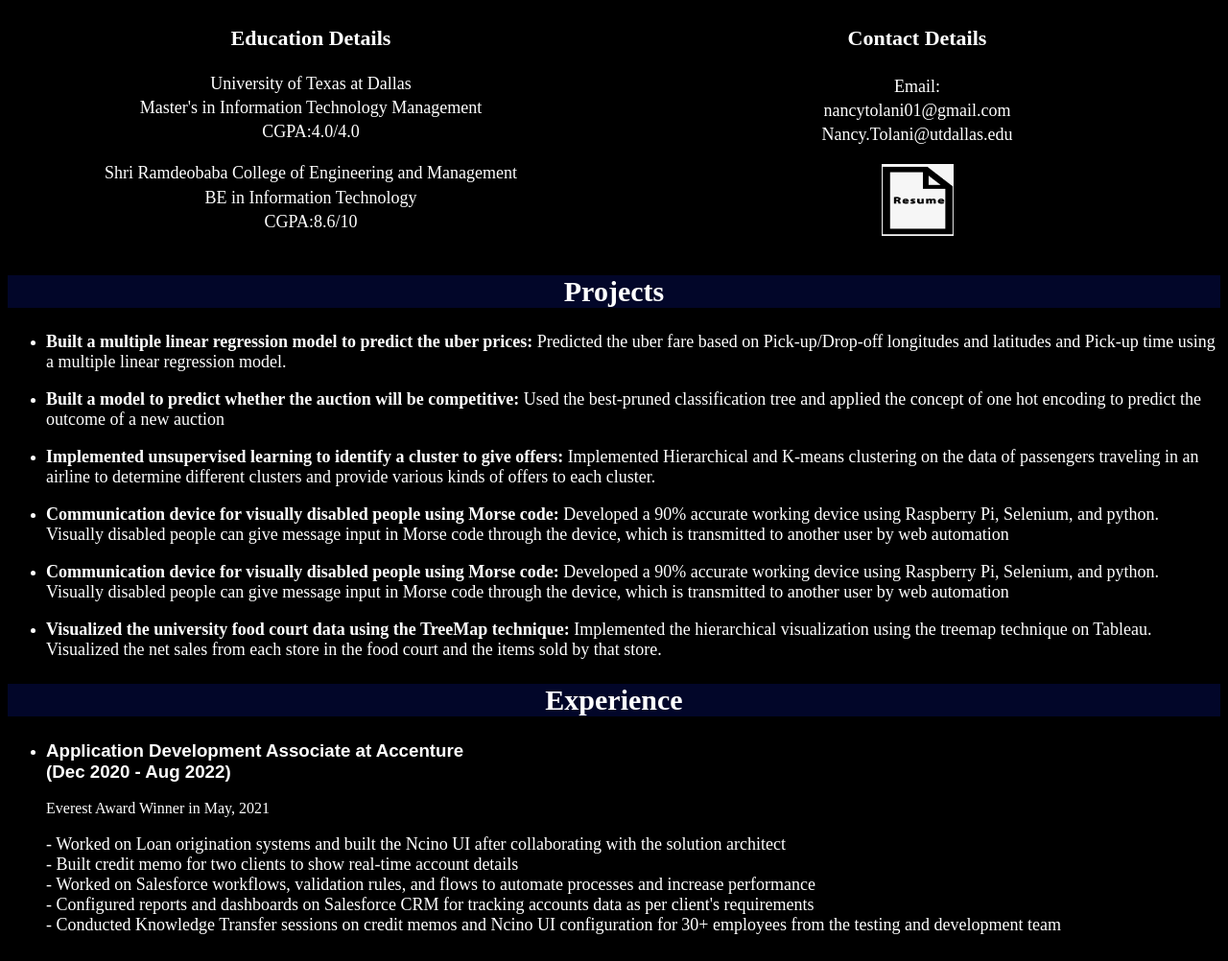
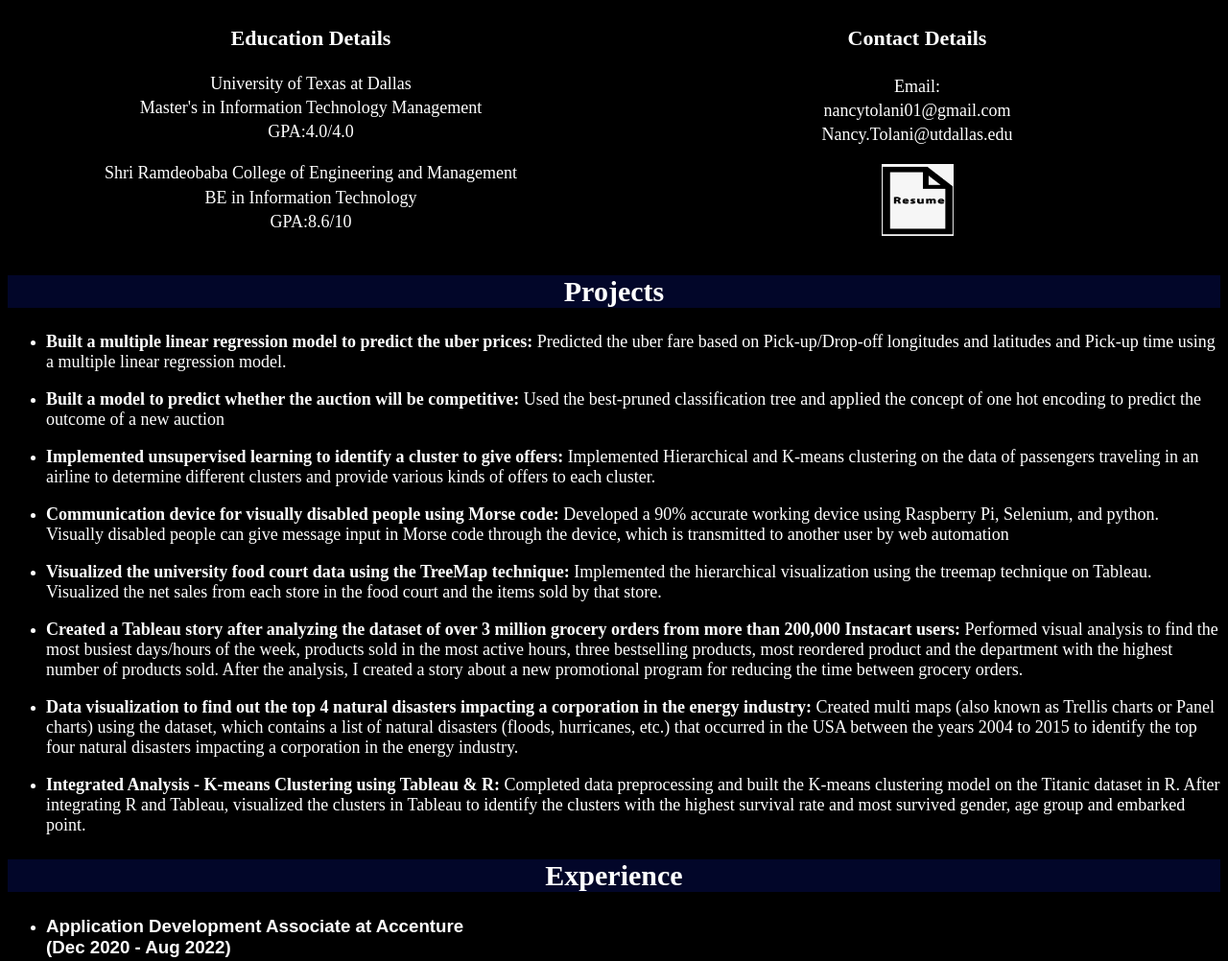
Before and after one commit to Nancy200/MyWebsite, a plain HTML site: page index.html in a window 1280 px wide. Shown: the part 1168-2170 px from the top of the page at 96% size. Drawn offline with Linux system fonts and the light colour scheme.

Commit message:
projects updated

```diff
--- a/index.html
+++ b/index.html
@@ -57,8 +57,8 @@
                 <div style="display: table-row; height: 100px;">
                     <div style="display: table-cell; text-align: center;">
                         <p style="font-size: 22px; color: #FFFFFF;"><strong>Education Details</strong></p>
-                        <p style="font-size: 18px; color: #FFFFFF; line-height: 1.4;">University of Texas at Dallas<br>Master's in Information Technology Management<br>CGPA:4.0/4.0</p>
-                        <p style="font-size: 18px; color: #FFFFFF; line-height: 1.4;">Shri Ramdeobaba College of Engineering and Management<br>BE in Information Technology <br>CGPA:8.6/10</p>
+                        <p style="font-size: 18px; color: #FFFFFF; line-height: 1.4;">University of Texas at Dallas<br>Master's in Information Technology Management<br>GPA:4.0/4.0</p>
+                        <p style="font-size: 18px; color: #FFFFFF; line-height: 1.4;">Shri Ramdeobaba College of Engineering and Management<br>BE in Information Technology <br>GPA:8.6/10</p>
                     </div>
                     <div style="width: 50%; display: table-cell; text-align: center;">
                         <p style="font-size: 22px; color: #FFFFFF; line-height: 1.4;"><strong>Contact Details</strong></p>
@@ -93,11 +93,16 @@
                     give message input in Morse code through the device, which is transmitted to another user by web automation</p>
             </li>
             <li>
-                <p style="font-size: 18px;"><strong>Communication device for visually disabled people using Morse code:  </strong>Developed a 90% accurate working device using Raspberry Pi, Selenium, and python. Visually disabled people can
-                    give message input in Morse code through the device, which is transmitted to another user by web automation</p>
+                <p style="font-size: 18px;"><strong>Visualized the university food court data using the TreeMap technique:   </strong>Implemented the hierarchical visualization using the treemap technique on Tableau. Visualized the net sales from each store in the food court and the items sold by that store. </p>
             </li>
             <li>
-                <p style="font-size: 18px;"><strong>Visualized the university food court data using the TreeMap technique:   </strong>Implemented the hierarchical visualization using the treemap technique on Tableau. Visualized the net sales from each store in the food court and the items sold by that store. </p>
+                <p style="font-size: 18px;"><strong>Created a Tableau story after analyzing the dataset of over 3 million grocery orders from more than 200,000 Instacart users:  </strong>Performed visual analysis to find the most busiest days/hours of the week, products sold in the most active hours, three bestselling products, most reordered product and the department with the highest number of products sold. After the analysis, I created a story about a new promotional program for reducing the time between grocery orders. </p>
+            </li>
+            <li>
+                <p style="font-size: 18px;"><strong>Data visualization to find out the top 4 natural disasters impacting a corporation in the energy industry:  </strong>Created multi maps (also known as Trellis charts or Panel charts) using the dataset, which contains a list of natural disasters (floods, hurricanes, etc.) that occurred in the USA between the years 2004 to 2015 to identify the top four natural disasters impacting a corporation in the energy industry. </p>
+            </li>
+            <li>
+                <p style="font-size: 18px;"><strong>Integrated Analysis - K-means Clustering using Tableau & R:  </strong>Completed data preprocessing and built the K-means clustering model on the Titanic dataset in R. After integrating R and Tableau, visualized the clusters in Tableau to identify the clusters with the highest survival rate and most survived gender, age group and embarked point.</p>
             </li>
         </ul>
         </div>
```
